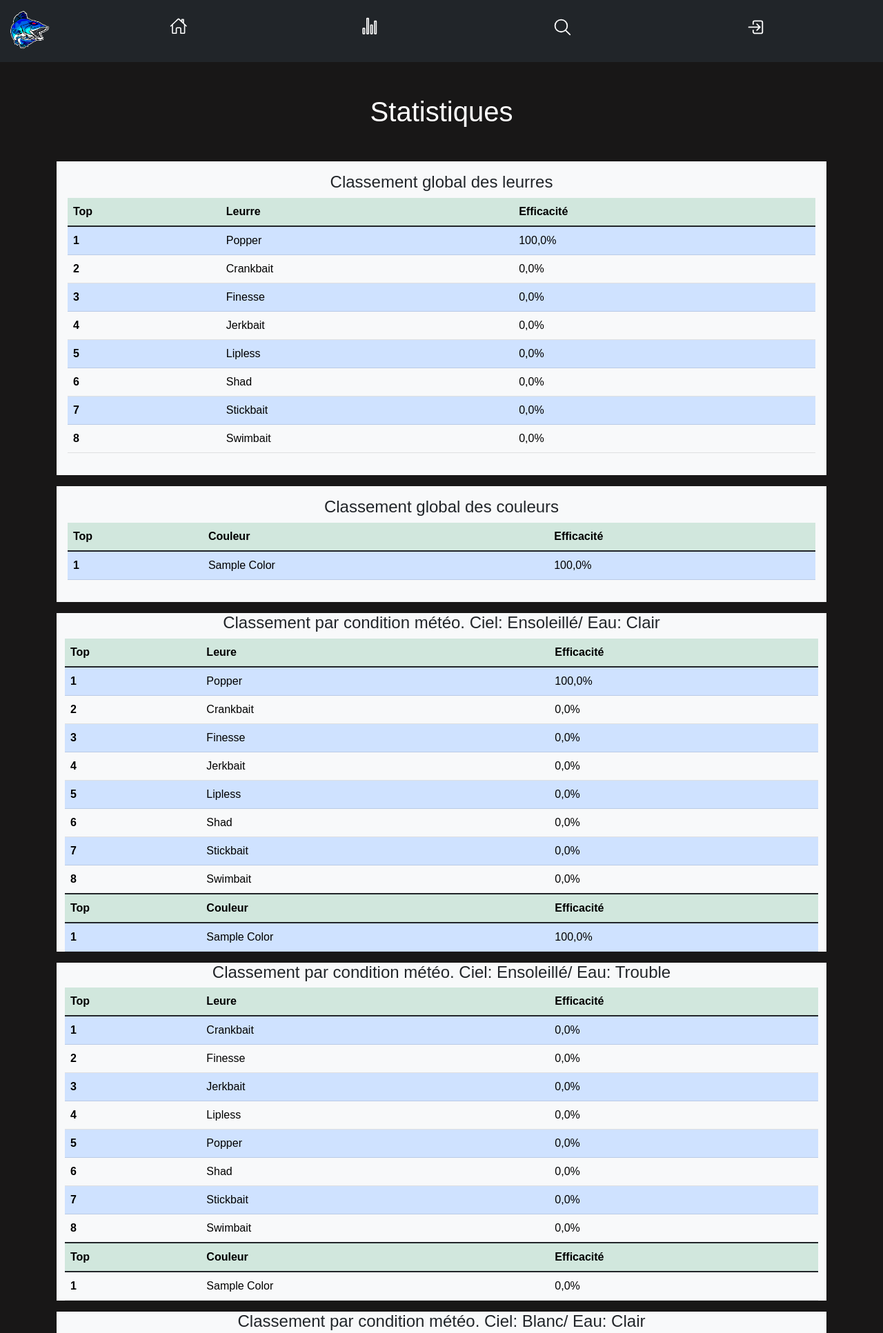
After one commit to FaillHarder/P13--Leurres-vs-Stats, a Django app: page /stats/ in a window 1280 px wide. The commit adds this page. Shown: the top 1933 px of the page at 69% size. Run offline with Django 4.2, Linux system fonts and the light colour scheme; data comes from the database, SQL or seed files in the repository; tables that the repository leaves empty hold one stand-in row (values such as "Sample post"); some libraries are stand-ins or nearby versions.

Commit message:
création view/template et d'un utilitaire pour afficher les stats

```diff
--- a/app/fishingstats/create_stats.py
+++ b/app/fishingstats/create_stats.py
@@ -5,7 +5,7 @@ from app.adddata.models import CatchFish, Lure, Color
 
 class FishingStats():
 
-    def top_lure_by_states(self, sky_state, water_state):
+    def top_lures_and_colors_by_states(self, sky_state, water_state):
         """Method to return lures stats compared with sky and water
 
         Args:
@@ -17,24 +17,27 @@ class FishingStats():
                 - key = name (lure)
                 - value = percentage
         """
-        query = Lure.objects.annotate(
+        query_lures = Lure.objects.annotate(
             num=Count(
                 "catchfish",
-                filter=Q(catchfish__sky_state=sky_state) & Q(catchfish__water_state=water_state)
+                filter=Q(catchfish__sky_state=sky_state)
+                & Q(catchfish__water_state=water_state)
                 )
             ).order_by("-num")
-        return FishingStats.convert_to_percentage(query)
 
-    def top_color_by_states(self, sky_state, water_state):
-        query = Color.objects.annotate(
+        query_colors = Color.objects.annotate(
             num=Count(
                 "catchfish",
-                filter=Q(catchfish__sky_state=sky_state) & Q(catchfish__water_state=water_state)
+                filter=Q(catchfish__sky_state=sky_state)
+                & Q(catchfish__water_state=water_state)
                 )
             ).order_by("-num")
-        return FishingStats.convert_to_percentage(query)
 
-    def top_overall_lure_and_color(self):
+        top_lures_by_states = FishingStats.convert_to_percentage(query_lures)
+        top_colors_by_states = FishingStats.convert_to_percentage(query_colors)
+        return top_lures_by_states, top_colors_by_states
+
+    def top_overall_lures_and_colors(self):
         """method to return overall lures and colors stats
 
         Returns:
@@ -42,13 +45,13 @@ class FishingStats():
                     {lure_name: percentage},
                     {color_name: percentage}
         """
-        top_lure = FishingStats.convert_to_percentage(
+        top_lures = FishingStats.convert_to_percentage(
             Lure.objects.annotate(num=Count("catchfish")).order_by("-num")
         )
-        top_color = FishingStats.convert_to_percentage(
+        top_colors = FishingStats.convert_to_percentage(
             Color.objects.annotate(num=Count("catchfish")).order_by("-num")
         )
-        return top_lure, top_color
+        return top_lures, top_colors
 
     @staticmethod
     def convert_to_percentage(query_set):
--- /dev/null
+++ b/app/fishingstats/urls.py
@@ -0,0 +1,7 @@
+from django.urls import path
+
+from app.fishingstats import views
+
+urlpatterns = [
+    path('stats/', views.stats, name="stats")
+]
--- /dev/null
+++ b/app/fishingstats/utils/generate_stats_choices.py
@@ -0,0 +1,27 @@
+from ..create_stats import FishingStats
+from app.adddata.models import CatchFish
+
+
+class AllStatsByChoices():
+
+    sky_states = CatchFish.SKY_CHOICES
+    water_states = CatchFish.WATER_CHOICES
+
+    def choices_list(self):
+        choices_list = []
+        for sky_state in self.sky_states:
+            for water_state in self.water_states:
+                choices_list.append([sky_state[1], water_state[1]])
+        return choices_list
+
+    def generate_all(self):
+        choices_list = self.choices_list()
+        all_stats_list = []
+        for list in choices_list:
+            all_stats_list.append(
+                [
+                    f"Classement par condition météo. Ciel: {list[0]}/ Eau: {list[1]}",
+                    FishingStats().top_lures_and_colors_by_states(list[0], list[1])
+                ]
+            )
+        return all_stats_list
--- a/app/fishingstats/views.py
+++ b/app/fishingstats/views.py
@@ -1,3 +1,16 @@
-# from django.shortcuts import render
+from django.shortcuts import render
+
+from app.fishingstats.create_stats import FishingStats
+from app.fishingstats.utils.generate_stats_choices import AllStatsByChoices
+
 
 # Create your views here.
+def stats(request):
+    context = {}
+    top_overwall = FishingStats().top_overall_lures_and_colors()
+    top_by_choice = AllStatsByChoices().generate_all()
+
+    context["top_overwall"] = top_overwall
+    context["top_by_choice"] = top_by_choice
+
+    return render(request, 'fishingstats/stats.html', context)
--- a/app/usermanager/urls.py
+++ b/app/usermanager/urls.py
@@ -1,4 +1,5 @@
 from django.urls import path
+
 from app.usermanager import views
 
 urlpatterns = [
--- a/config/urls.py
+++ b/config/urls.py
@@ -24,6 +24,7 @@ urlpatterns = [
     path('', include('app.home.urls')),
     path('accounts/', include('app.usermanager.urls')),
     path('add/', include('app.adddata.urls')),
+    path('', include('app.fishingstats.urls'))
 ]
 
 if settings.DEBUG:
--- a/templates/adddata/catchfish.html
+++ b/templates/adddata/catchfish.html
@@ -1,4 +1,7 @@
-{% extends 'base.html' %} {% load static %} {% block title %}CatchFish - {% endblock title %} {% block content %}
+{% extends 'base.html' %}
+{% load static %}
+{% block title %}CatchFish - {% endblock title %}
+{% block content %}
 
 <h1>mon form</h1>
 
--- a/templates/base.html
+++ b/templates/base.html
@@ -33,7 +33,7 @@
                             </a>
                         </li>
                         <li class="list">
-                            <a href="#">
+                            <a href="{% url 'stats' %}">
                                 <span class="icon">
                                     <ion-icon name="stats-chart-outline"></ion-icon>
                                 </span>
--- /dev/null
+++ b/templates/fishingstats/stats.html
@@ -0,0 +1,99 @@
+{% extends 'base.html' %}
+{% load static %}
+{% block title %}CatchFish - {% endblock title %}
+{% block content %}
+
+
+<div class="container">
+    <h1 class="text-white text-center m-5">Statistiques</h1>
+    <div class="container bg-light p-3 mb-3">
+        <h4 class="text-center">Classement global des leurres</h4>
+        <table class="table">
+            <thead>
+                <tr class="table-success">
+                    <th scope="col">Top</th>
+                    <th scope="col">Leurre</th>
+                    <th scope="col">Efficacité</th>
+                </tr>
+            </thead>
+
+            <tbody>
+                {% for key, value in top_overwall.0.items %}
+                    <tr class={% cycle 'table-primary' 'table-light' %}>
+                        <th scope="row">{{ forloop.counter }}</th>
+                        <td>{{ key|title }}</td>
+                        <td>{{ value }}%</td>
+                    </tr>
+                {% endfor %}
+            </tbody>
+        </table>
+    </div>
+
+    <div class="container bg-light p-3 mb-3">
+        <h4 class="text-center">Classement global des couleurs</h4>
+        <table class="table">
+            <thead>
+                <tr class="table-success">
+                    <th scope="col">Top</th>
+                    <th scope="col">Couleur</th>
+                    <th scope="col">Efficacité</th>
+                </tr>
+            </thead>
+
+            <tbody>
+                {% for key, value in top_overwall.1.items %}
+                <tr class={% cycle 'table-primary' 'table-light' %}>
+                    <th scope="row">{{ forloop.counter }}</th>
+                    <td>{{ key|title }}</td>
+                    <td>{{ value }}%</td>
+                </tr>
+                {% endfor %}
+            </tbody>
+        </table>
+    </div>
+
+    {% for stats_list in top_by_choice %}
+    <div class="container bg-light">
+        <h4 class="text-center">{{ stats_list.0 }}</h4>
+        <table class="table">
+            <thead>
+                <tr class="table-success">
+                    <th scope="col">Top</th>
+                    <th scope="col">Leure</th>
+                    <th scope="col">Efficacité</th>
+                </tr>
+            </thead>
+
+            <tbody>
+                {% for key, value in stats_list.1.0.items %}
+                <tr class={% cycle 'table-primary' 'table-light' %}>
+                    <th scope="row">{{ forloop.counter }}</th>
+                    <td>{{ key|title }}</td>
+                    <td>{{ value }}%</td>
+                </tr>
+                {% endfor %}
+            </tbody>
+
+            <thead>
+                <tr class="table-success">
+                    <th scope="col">Top</th>
+                    <th scope="col">Couleur</th>
+                    <th scope="col">Efficacité</th>
+                </tr>
+            </thead>
+
+            <tbody>
+                {% for key, value in stats_list.1.1.items %}
+                <tr class={% cycle 'table-primary' 'table-light' %}>
+                    <th scope="row">{{ forloop.counter }}</th>
+                    <td>{{ key|title }}</td>
+                    <td>{{ value }}%</td>
+                </tr>
+                {% endfor %}
+            </tbody>
+        </table>
+    </div>
+    {% endfor %}
+</div>
+
+{% endblock content %}
```
Also changed, not shown: tests/fishingstats/test_create_stats.py (+13 -14 lines), tests/fishingstats/test_fishingstats_views.py (added, +16 -0 lines), app/fishingstats/utils/__init__.py (added).
